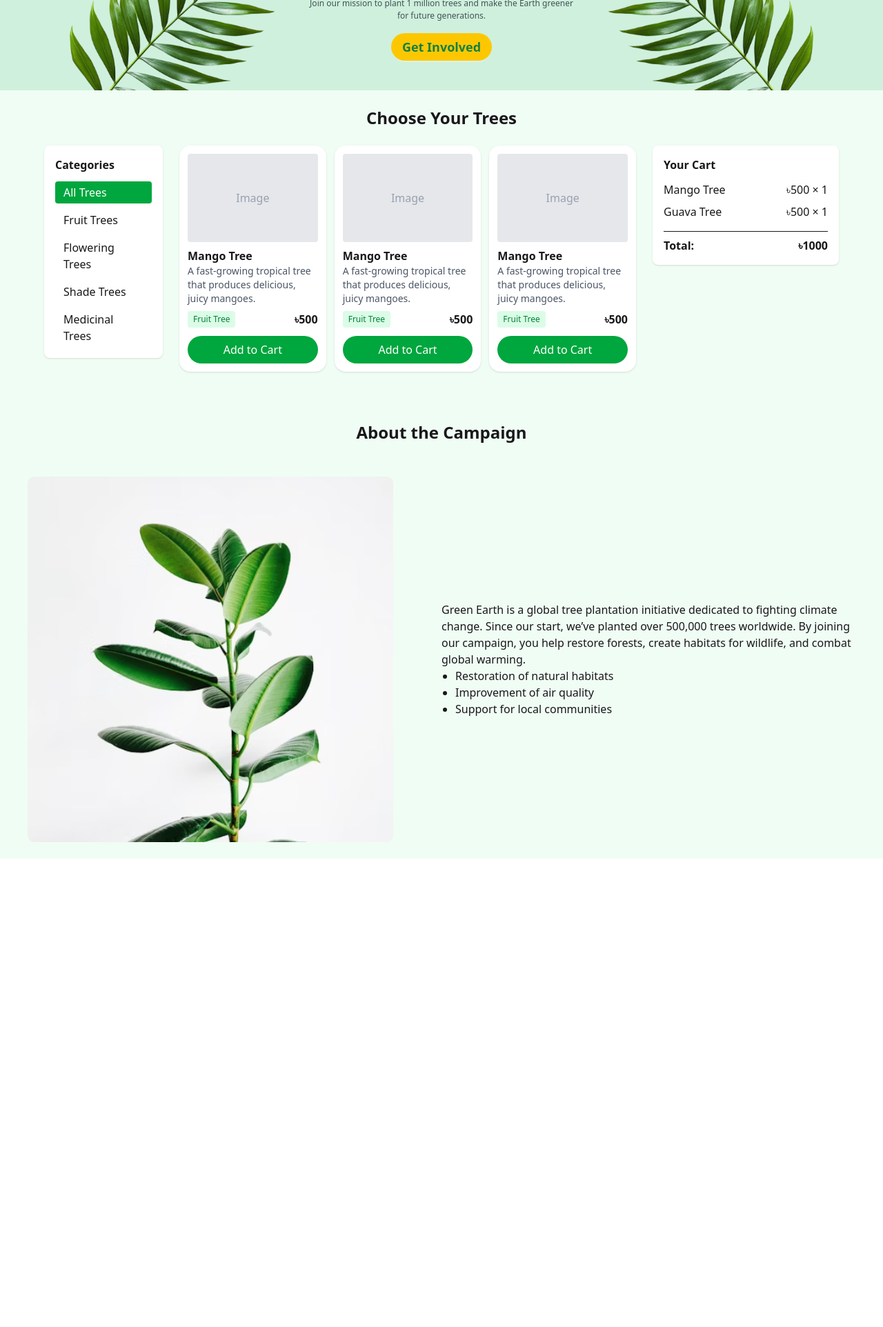
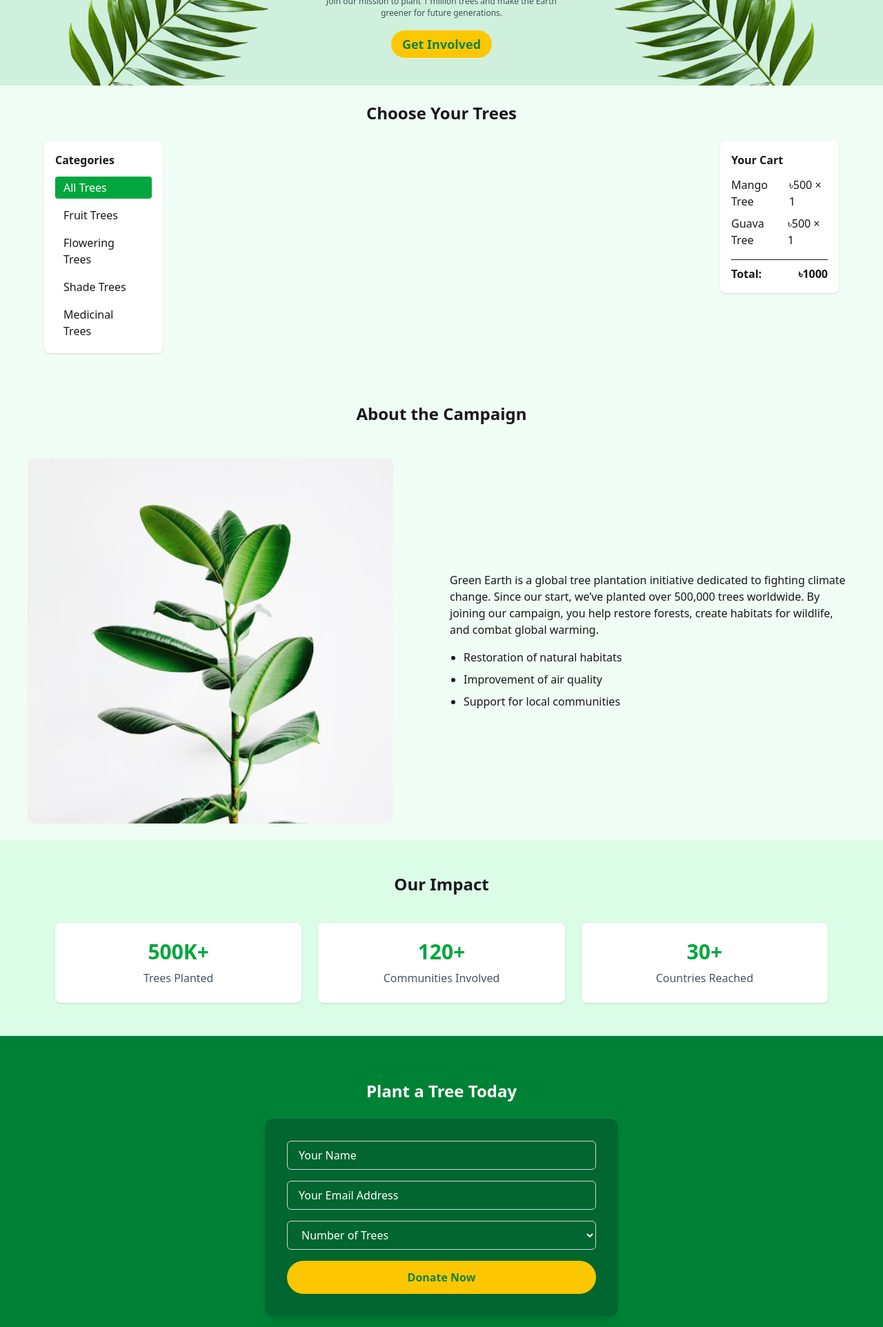
Before and after one commit to hamidur800/B12_A06-GREEN_EARTH, a plain HTML site: page index.html in a window 1280 px wide. Shown: the part 207-2131 px from the top of the page at 69% size. Before the commit the page ends 1452 px from the top, so only its background shows below. Drawn offline with nearby package versions, Linux system fonts and the light colour scheme.

Commit message:
All_Section_Desing_Done

```diff
--- a/index.html
+++ b/index.html
@@ -68,23 +68,28 @@
     <!-- hero section -->
 
     <section class="bg-[#CFF0DC] min-w-full">
-        <div class="grid grid-cols-3 w-11/12 mx-auto">
-            <div class=""><img loading="lazy" src="./assets/hero-leaf1.png" alt=""></div>
-            <div class="flex flex-col items-center justify-center text-center">
-                <h2 class="text-4xl font-bold mb-2">Plant a Tree, Grow a Future</h2>
-                <p class="text-[12px] text-[#1F2937] opacity-[80%] my-2">Join our mission to plant 1 million
-                    trees
-                    and make the
-                    Earth greener
-                    for
-                    future
-                    generations.</p>
-                <button class="btn bg-yellow-400 border-none rounded-full text-lg text-[#15803D] mt-2">Get
-                    Involved</button>
+        <div class="grid grid-cols-1 md:grid-cols-3 w-11/12 mx-auto gap-4">
+            <div class="flex justify-center items-center">
+                <img loading="lazy" src="./assets/hero-leaf1.png" alt="">
             </div>
-            <div class=""><img loading="lazy" src="./assets/hero-leaf2.png" alt=""></div>
+            <div class="flex flex-col items-center justify-center text-center px-4">
+                <h2 class="text-2xl md:text-4xl font-bold mb-2">
+                    Plant a Tree, Grow a Future
+                </h2>
+                <p class="text-sm md:text-[12px] text-[#1F2937] opacity-[80%] my-2">
+                    Join our mission to plant 1 million trees and make the
+                    Earth greener for future generations.
+                </p>
+                <button class="btn bg-yellow-400 border-none rounded-full text-base md:text-lg text-[#15803D] mt-2">
+                    Get Involved
+                </button>
+            </div>
+            <div class="flex justify-center items-center">
+                <img loading="lazy" src="./assets/hero-leaf2.png" alt="">
+            </div>
         </div>
     </section>
+
 
 
     <!-- Choose Your Trees section -->
@@ -117,9 +122,30 @@
                         </div>
 
                         <!-- Middle Content (Products) -->
-                        <div class="col-span-16 md:col-span-7 grid grid-cols-1 sm:grid-cols-2 lg:grid-cols-3 gap-3">
+                        <div
+                            class="w-11/12 mx-auto md:w-full col-span-16 md:col-span-8 grid grid-cols-1 sm:grid-cols-2 lg:grid-cols-3 gap-3">
                             <!-- Card -->
-                            <div class="bg-white rounded-2xl shadow p-3 hover:shadow-lg transition">
+                            <div id="plants-container" class="">
+                                <!-- bg-white rounded-2xl shadow p-3 hover:shadow-lg transition -->
+                                <!-- <div class="h-32 bg-gray-200 rounded flex items-center justify-center">
+                                    <span class="text-gray-400">Image</span>
+                                </div>
+                                <h3 class="font-semibold mt-2">Mango Tree</h3>
+                                <p class="text-sm text-gray-600">A fast-growing tropical tree that produces delicious,
+                                    juicy mangoes.</p>
+                                <div class="flex justify-between items-center mt-2">
+                                    <span class="text-xs px-2 py-1 bg-green-100 text-green-700 rounded">Fruit
+                                        Tree</span>
+                                    <span class="font-semibold">৳500</span>
+                                </div>
+                                <button
+                                    class="w-full mt-3 py-2 rounded-full bg-green-600 text-white hover:bg-green-700">Add
+                                    to Cart</button> -->
+                            </div>
+
+
+                            <!-- Card -->
+                            <!-- <div class="bg-white rounded-2xl shadow p-3 hover:shadow-lg transition">
                                 <div class="h-32 bg-gray-200 rounded flex items-center justify-center">
                                     <span class="text-gray-400">Image</span>
                                 </div>
@@ -134,11 +160,11 @@
                                 <button
                                     class="w-full mt-3 py-2 rounded-full bg-green-600 text-white hover:bg-green-700">Add
                                     to Cart</button>
-                            </div>
+                            </div> -->
 
 
                             <!-- Card -->
-                            <div class="bg-white rounded-2xl shadow p-3 hover:shadow-lg transition">
+                            <!-- <div class="bg-white rounded-2xl shadow p-3 hover:shadow-lg transition">
                                 <div class="h-32 bg-gray-200 rounded flex items-center justify-center">
                                     <span class="text-gray-400">Image</span>
                                 </div>
@@ -153,33 +179,14 @@
                                 <button
                                     class="w-full mt-3 py-2 rounded-full bg-green-600 text-white hover:bg-green-700">Add
                                     to Cart</button>
-                            </div>
-
-
-                            <!-- Card -->
-                            <div class="bg-white rounded-2xl shadow p-3 hover:shadow-lg transition">
-                                <div class="h-32 bg-gray-200 rounded flex items-center justify-center">
-                                    <span class="text-gray-400">Image</span>
-                                </div>
-                                <h3 class="font-semibold mt-2">Mango Tree</h3>
-                                <p class="text-sm text-gray-600">A fast-growing tropical tree that produces delicious,
-                                    juicy mangoes.</p>
-                                <div class="flex justify-between items-center mt-2">
-                                    <span class="text-xs px-2 py-1 bg-green-100 text-green-700 rounded">Fruit
-                                        Tree</span>
-                                    <span class="font-semibold">৳500</span>
-                                </div>
-                                <button
-                                    class="w-full mt-3 py-2 rounded-full bg-green-600 text-white hover:bg-green-700">Add
-                                    to Cart</button>
-                            </div>
+                            </div> -->
 
 
                             <!-- Repeat More Cards... -->
                         </div>
 
                         <!-- Right Sidebar (Cart) -->
-                        <div class="col-span-12 md:col-span-3 bg-white rounded-lg shadow p-4 h-fit">
+                        <div class="col-span-12 md:col-span-2 bg-white rounded-lg shadow p-4 h-fit">
                             <h2 class="font-semibold mb-3">Your Cart</h2>
                             <ul class="space-y-2">
                                 <li class="flex justify-between items-center">
@@ -210,26 +217,26 @@
             <div class="container">
                 <div class="max-w-7xl mx-auto p-6">
                     <!-- Title -->
-                    <h1 class="text-2xl font-semibold text-center mb-6">About the Campaign</h1>
-
+                    <h1 class="text-2xl font-semibold text-center mb-6">
+                        About the Campaign
+                    </h1>
                 </div>
 
-                <div class="flex justify-center items-center">
+                <div class="flex flex-col w-11/12 mx-auto md:w-full  md:flex-row justify-center items-center gap-6">
                     <div class="flex-1">
                         <img loading="lazy" src="./assets/about.png" alt="">
                     </div>
                     <div class="flex-1">
-                        <p class="">
+                        <p class="mb-4">
                             Green Earth is a global tree plantation initiative dedicated to fighting climate change.
                             Since our start, we’ve planted over 500,000 trees worldwide. By joining our campaign, you
                             help restore forests, create habitats for wildlife, and combat global warming.
                         </p>
-                        <ul class="list-disc pl-5">
-                            <li class="">Restoration of natural habitats</li>
-                            <li class="">Improvement of air quality</li>
-                            <li class="">Support for local communities</li>
+                        <ul class="list-disc pl-5 space-y-2">
+                            <li>Restoration of natural habitats</li>
+                            <li>Improvement of air quality</li>
+                            <li>Support for local communities</li>
                         </ul>
-
                     </div>
                 </div>
             </div>
@@ -237,6 +244,81 @@
     </section>
 
 
+
+    <!-- Our Impact section -->
+    <section class="py-12 bg-green-100">
+        <div class="max-w-6xl mx-auto text-center px-4">
+            <h2 class="text-2xl font-semibold mb-10">Our Impact</h2>
+
+            <div class="grid grid-cols-1 sm:grid-cols-2 lg:grid-cols-3 gap-6">
+                <!-- Card 1 -->
+                <div class="bg-white rounded-lg p-6 shadow hover:shadow-lg transition">
+                    <h3 class="text-3xl font-bold text-green-600">500K+</h3>
+                    <p class="mt-2 text-gray-600">Trees Planted</p>
+                </div>
+                <!-- Card 2 -->
+                <div class="bg-white rounded-lg p-6 shadow hover:shadow-lg transition">
+                    <h3 class="text-3xl font-bold text-green-600">120+</h3>
+                    <p class="mt-2 text-gray-600">Communities Involved</p>
+                </div>
+                <!-- Card 3 -->
+                <div class="bg-white rounded-lg p-6 shadow hover:shadow-lg transition">
+                    <h3 class="text-3xl font-bold text-green-600">30+</h3>
+                    <p class="mt-2 text-gray-600">Countries Reached</p>
+                </div>
+            </div>
+        </div>
+    </section>
+
+    <!-- Plant a Tree Today Section -->
+    <section class="py-16 bg-green-700">
+        <h2 class="text-white text-2xl font-semibold text-center mb-6">Plant a Tree Today</h2>
+        <div class="max-w-lg mx-auto bg-green-800 shadow-lg rounded-xl p-8">
+
+
+            <form class="space-y-4">
+                <input type="text" placeholder="Your Name"
+                    class="w-full px-4 py-2 rounded-md border border-gray-300 focus:outline-none focus:ring-2 focus:ring-yellow-400 placeholder:text-white">
+                <input type="email" placeholder="Your Email Address"
+                    class="w-full px-4 py-2 rounded-md border border-gray-300 focus:outline-none focus:ring-2 focus:ring-yellow-400 placeholder:text-white">
+                <select
+                    class="w-full px-4 py-2 rounded-md border border-gray-300 focus:outline-none focus:ring-2 focus:ring-yellow-400 text-white">
+                    <option class="text-black">Number of Trees</option>
+                    <option class="text-black">1</option>
+                    <option class="text-black">2</option>
+                    <option class="text-black">3</option>
+                    <option class="text-black">4</option>
+                    <option class="text-black">5</option>
+                    <option class="text-black">6</option>
+                    <option class="text-black">7</option>
+                    <option class="text-black">8</option>
+                    <option class="text-black">9</option>
+                    <option class="text-black">10</option>
+                    <option class="text-black">11</option>
+                    <option class="text-black">12</option>
+                    <option class="text-black">13</option>
+                    <option class="text-black">14</option>
+                    <option class="text-black">15</option>
+                    <option class="text-black">16</option>
+                    <option class="text-black">17</option>
+                    <option class="text-black">18</option>
+                    <option class="text-black">19</option>
+                    <option class="text-black">20</option>
+
+                </select>
+
+                <button type="submit"
+                    class="w-full bg-yellow-400 hover:bg-yellow-500 text-[#15803D] font-semibold py-3 rounded-full transition">
+                    Donate Now
+                </button>
+            </form>
+        </div>
+    </section>
+
+    <!-- Footer Section -->
+    <footer class="bg-green-900 text-white text-center py-4 text-sm">
+        © 2025 Green Earth. All Rights Reserved.
+    </footer>
 
 
 
```
